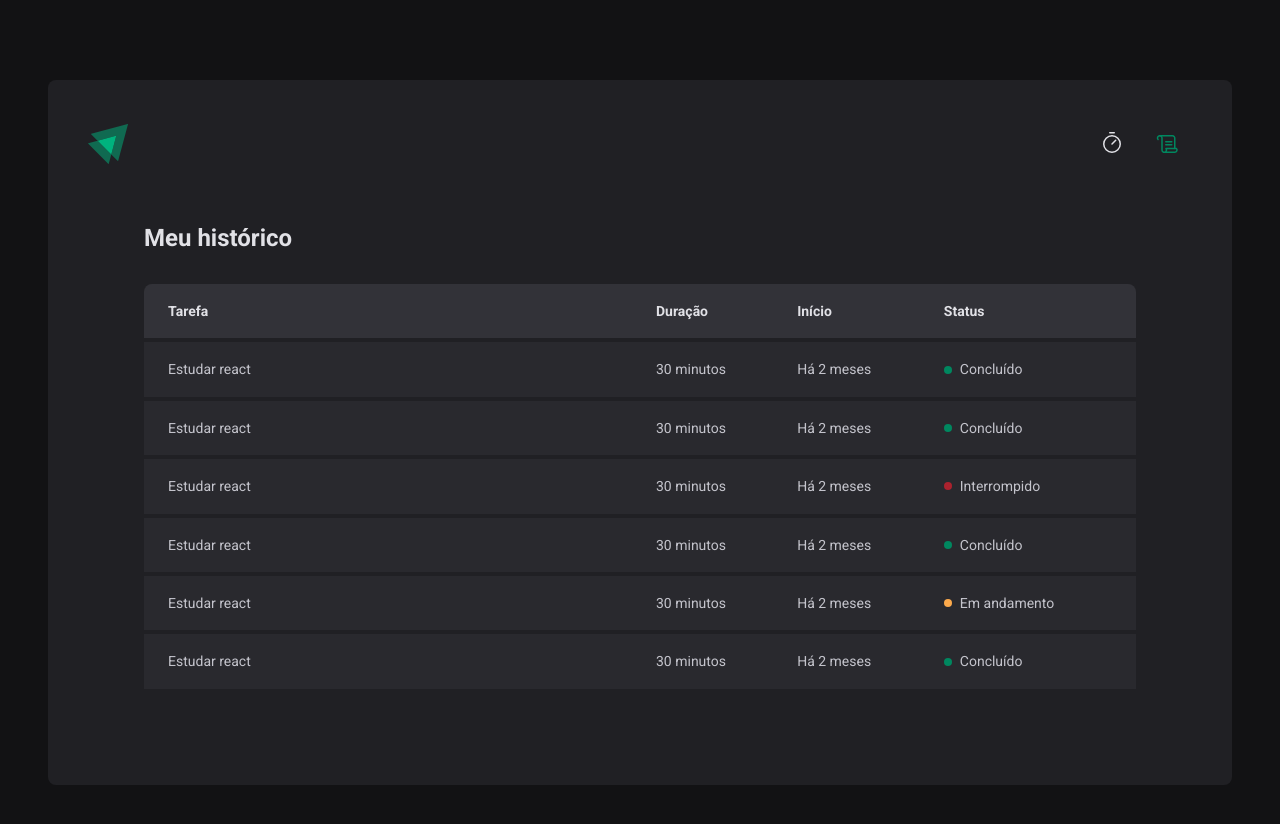
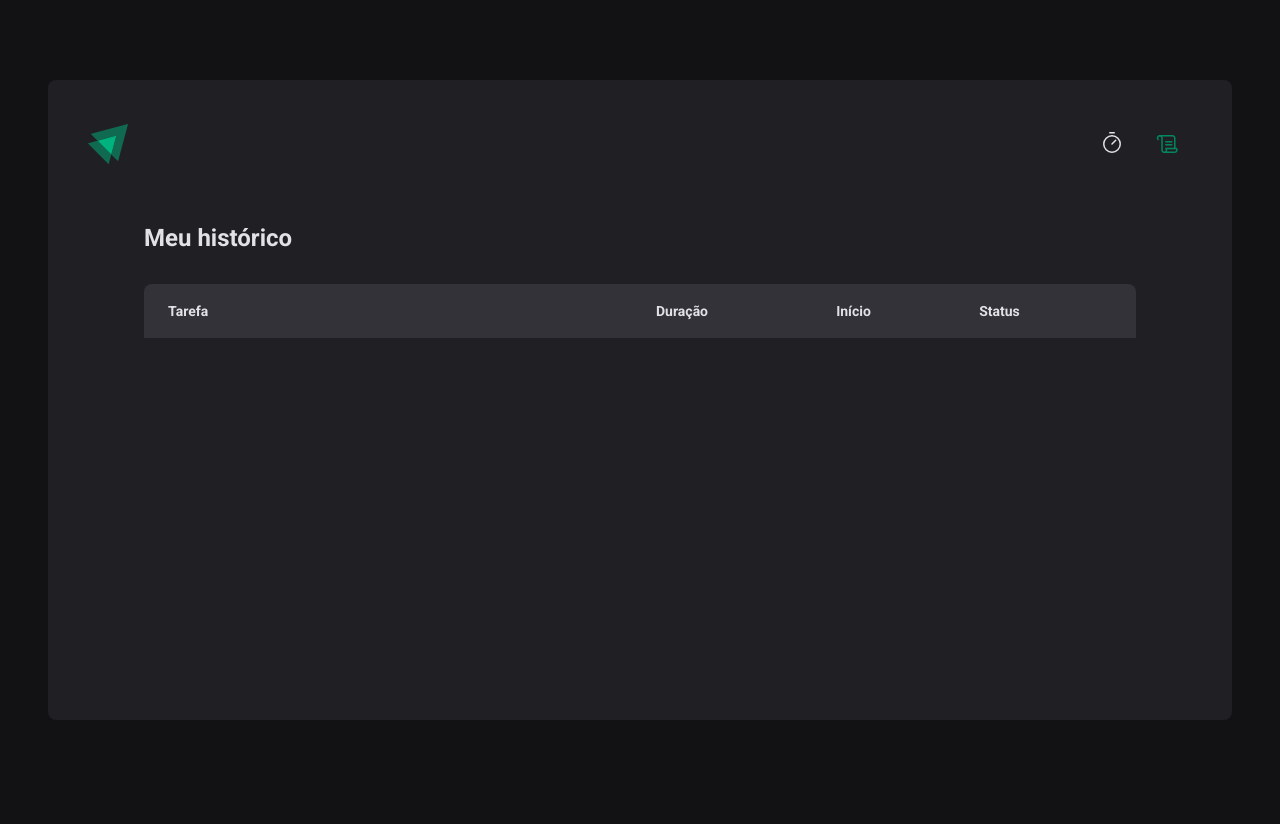
Before and after one commit to Marian4/ignite-timer, a React (Vite) app: page /history in a window 1280 px wide. Shown: the top 824 px of the page. After the commit the page ends 800 px from the top, so only its background shows below. Built offline with nearby package versions, Linux system fonts and the light colour scheme; a web font is replaced by a local one.

Commit message:
Implementando listagem do histórico

```diff
--- a/src/contexts/CyclesContext.tsx
+++ b/src/contexts/CyclesContext.tsx
@@ -74,8 +74,6 @@
     setCycles((state) => [...state, newCycle])
     setActiveCycleId(id)
     setAmountSecondsPassed(0)
-
-    // reset()
   }
 
   function interruptCurrentCycle() {
--- a/src/pages/History/index.tsx
+++ b/src/pages/History/index.tsx
@@ -1,6 +1,10 @@
+import { CyclesContext } from '../../contexts/CyclesContext'
 import { HistoryContainer, HistoryList, Status } from './styles'
+import { useContext } from 'react'
 
 export function History() {
+  const { cycles } = useContext(CyclesContext)
+
   return (
     <HistoryContainer>
       <h1>Meu histórico</h1>
@@ -16,54 +20,26 @@
             </tr>
           </thead>
           <tbody>
-            <tr>
-              <td>Estudar react</td>
-              <td>30 minutos</td>
-              <td>Há 2 meses</td>
-              <td>
-                <Status statusColor="green">Concluído</Status>
-              </td>
-            </tr>
-            <tr>
-              <td>Estudar react</td>
-              <td>30 minutos</td>
-              <td>Há 2 meses</td>
-              <td>
-                <Status statusColor="green">Concluído</Status>
-              </td>
-            </tr>
-            <tr>
-              <td>Estudar react</td>
-              <td>30 minutos</td>
-              <td>Há 2 meses</td>
-              <td>
-                <Status statusColor="red">Interrompido</Status>
-              </td>
-            </tr>
-            <tr>
-              <td>Estudar react</td>
-              <td>30 minutos</td>
-              <td>Há 2 meses</td>
-              <td>
-                <Status statusColor="green">Concluído</Status>
-              </td>
-            </tr>
-            <tr>
-              <td>Estudar react</td>
-              <td>30 minutos</td>
-              <td>Há 2 meses</td>
-              <td>
-                <Status statusColor="yellow">Em andamento</Status>
-              </td>
-            </tr>
-            <tr>
-              <td>Estudar react</td>
-              <td>30 minutos</td>
-              <td>Há 2 meses</td>
-              <td>
-                <Status statusColor="green">Concluído</Status>
-              </td>
-            </tr>
+            {cycles.map((cycle) => {
+              return (
+                <tr key={cycle.id}>
+                  <td>{cycle.task}</td>
+                  <td>{cycle.minutesAmount} minutos</td>
+                  <td>{cycle.startDate.toISOString()}</td>
+                  <td>
+                    {cycle.finishedDate && (
+                      <Status statusColor="green">Concluído</Status>
+                    )}
+                    {cycle.interruptedDate && (
+                      <Status statusColor="red">Interrompido</Status>
+                    )}
+                    {!cycle.finishedDate && !cycle.interruptedDate && (
+                      <Status statusColor="yellow">Em andamento</Status>
+                    )}
+                  </td>
+                </tr>
+              )
+            })}
           </tbody>
         </table>
       </HistoryList>
--- a/src/pages/Home/components/NewCycleForm/index.tsx
+++ b/src/pages/Home/components/NewCycleForm/index.tsx
@@ -29,7 +29,7 @@
         id="minutesAmount"
         placeholder="00"
         step={5}
-        min={1}
+        min={5}
         max={60}
         {...register('minutesAmount', { valueAsNumber: true })}
       />
--- a/src/pages/Home/index.tsx
+++ b/src/pages/Home/index.tsx
@@ -14,7 +14,7 @@
 
 const newCycleFormValidationSchema = zod.object({
   task: zod.string().min(1, 'Por favor nomeie a tarefa'),
-  minutesAmount: zod.number().min(1).max(60),
+  minutesAmount: zod.number().min(5).max(60),
 })
 
 type newCycleFormData = zod.infer<typeof newCycleFormValidationSchema>
@@ -31,14 +31,19 @@
     },
   })
 
-  const { watch, /* reset, */ handleSubmit } = newCycleForm
+  const { watch, reset, handleSubmit } = newCycleForm
 
   const task = watch('task')
   const isSubmitDisabled = !task
 
+  function handleCreateNewCycle(data: newCycleFormData) {
+    createNewCycle(data)
+    reset()
+  }
+
   return (
     <HomeContainer>
-      <form onSubmit={handleSubmit(createNewCycle)} action="">
+      <form onSubmit={handleSubmit(handleCreateNewCycle)} action="">
         <FormProvider {...newCycleForm}>
           <NewCycleForm />
         </FormProvider>
```
